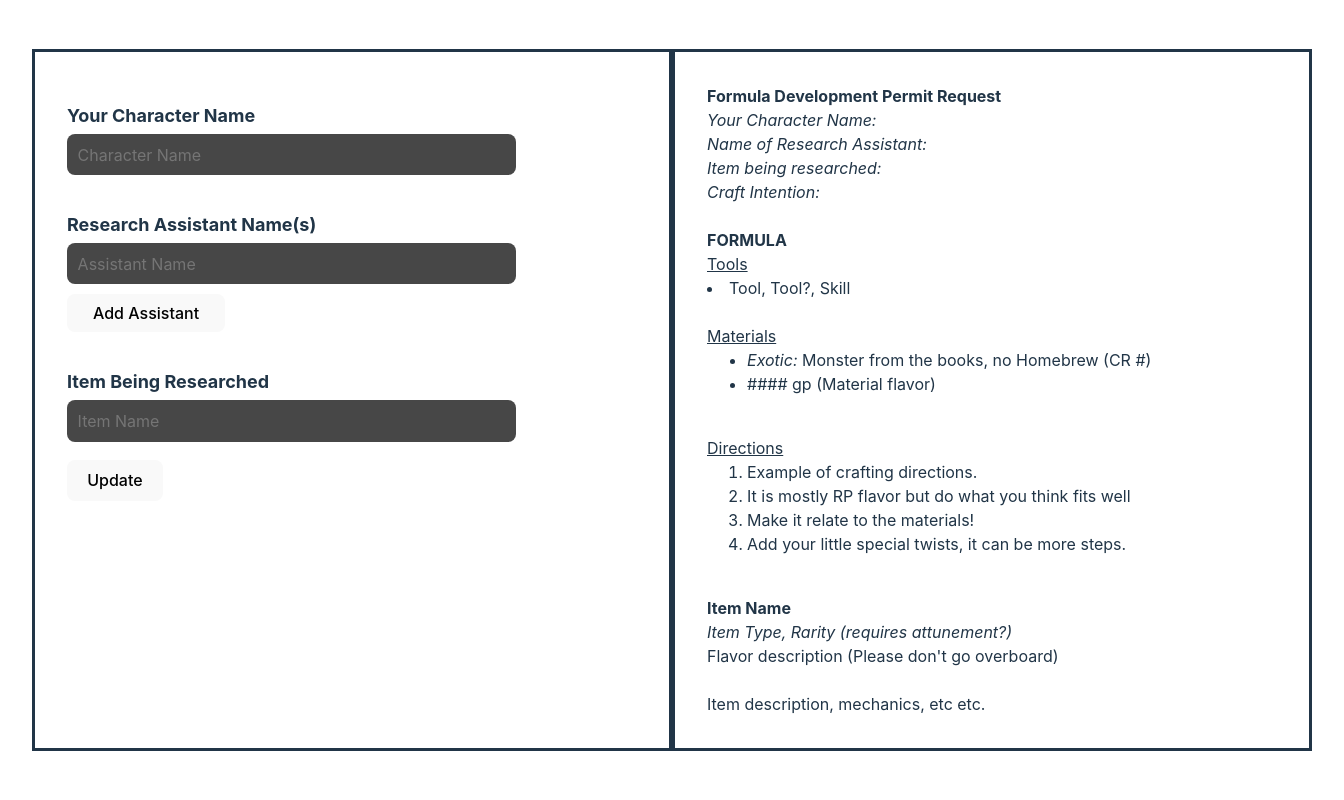
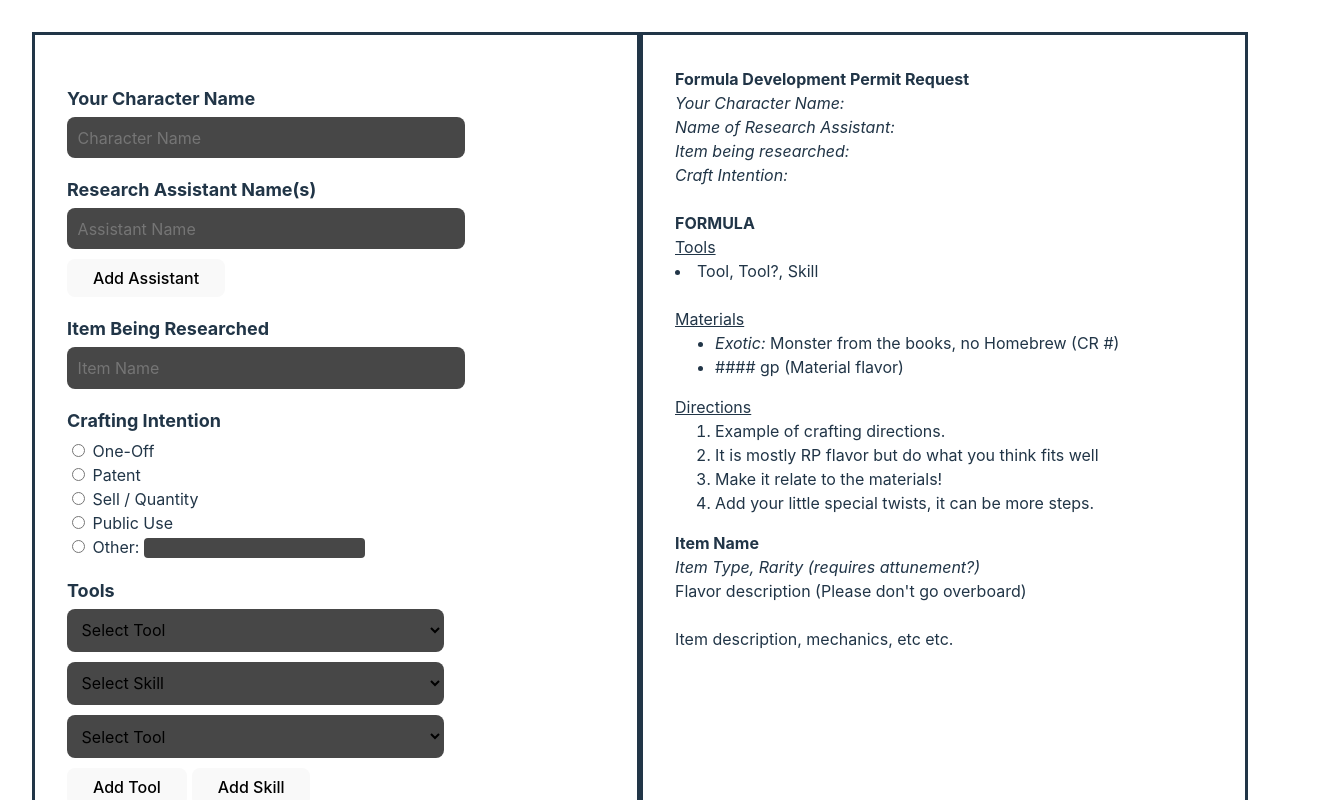
Before and after one commit to GlitchAmbush/rc-formula-generator, a React (Vite) app: page / in a window 1280 px wide. Shown: the top 800 px of the page, 1344 px wide, since content can reach past the window. Built offline with nearby package versions, Linux system fonts and the light colour scheme.

Commit message:
Crafting + Tools. WIP: Tools/Skills

```diff
--- a/src/App.css
+++ b/src/App.css
@@ -2,6 +2,28 @@
   max-width: 1280px;
   margin: 0 auto;
   padding: 2rem;
+}
+
+.text-input {
+  border-radius: 8px;
+  border: 1px solid transparent;
+  padding: 0.6em;
+  font-size: 1em;
+  font-family: inherit;
+  background-color: #474747;
+  width: 70%
+}
+
+.text-input.modular-input {
+  margin-bottom: 10px;
+}
+
+.small-input {
+  border-radius: 4px;
+  border: 1px solid transparent;
+  font-family: inherit;
+  background-color: #474747;
+  margin-left: 5px;
 }
 
 p {
@@ -11,7 +33,7 @@ p {
 }
 
 .App {
-  min-width: 1280px;
+  min-width: 980px;
 }
 
 .row {
@@ -23,14 +45,6 @@ p {
   text-align: left;
   padding: 2em;
   border: solid;
-}
-
-.form-container {
-  padding-bottom: 18px;
-}
-
-.assistant-input {
-  margin-bottom: 10px;
 }
 
 .add-input {
--- a/src/App.jsx
+++ b/src/App.jsx
@@ -1,18 +1,24 @@
 import { useState } from 'react'
 import './App.css'
+import { toolOptions, skillOptions } from './resources/options'
 
 function App() {
+  // Sets/States
   const [name, setName] = useState()
   const [assistant, setAssistant] = useState([{ assistant: '' }])
   const [displayAssistant, setDisplayAssistant] = useState()
   const [itemName, setItemName] = useState()
   const [intention, setIntention] = useState()
-  const [tools, setTools] = useState()
+  const [tools, setTools] = useState([{tool: ''}])
+
+  // Functions
+  const makeOption = (item) => {
+    return <option key={item} value={item}>{item}</option>
+  }
 
   const displayList = dictionary => {
     var list = ""
     var i = 0
-
     for (var key of dictionary) {
       i++
       if (i == dictionary.length) {
@@ -21,7 +27,6 @@ function App() {
         list = list.concat(`${Object.values(key)}, `)
       }
     }
-
     return list
   }
 
@@ -31,13 +36,23 @@ function App() {
     setAssistant(data)
   }
 
+  const checkRadio = () => {
+    var getSelected = document.querySelector('input[name="intention"]:checked')
+    if (getSelected != null) {
+      if (getSelected.value == "") {
+        return document.getElementById('other-intention').value
+      }
+
+      return getSelected.value
+    }
+  }
 
   const submit = (e) => {
     e.preventDefault()
     setName((name) => document.getElementById("name").value)
     setDisplayAssistant((displayAssistant) => displayList(assistant))
     setItemName((itemName) => document.getElementById("item").value)
-
+    setIntention((intention) => checkRadio())
   }
 
   const addAssistantFields = () => {
@@ -48,32 +63,31 @@ function App() {
 
   const removeFields = (index) => {
     let data = [...assistant]
-
     if (index != 0) {
       data.splice(index, 1)
       setAssistant(data)
     }
   }
 
+
+  // Main App
   return (
     <div className="App">
       <div className="row">
-
         <div className='col'>
-          <div className='form-container'>
+          <div>
             <p className='header'>Your Character Name</p>
-            <input placeholder='Character Name' id="name"></input>
+            <input className='text-input' placeholder='Character Name' id="name" autoComplete='off' />
           </div>
 
-          <div className='form-container'>
+          <div>
             <p>Research Assistant Name(s)</p>
-
             {assistant.map((input, index) => {
               if (index == 0) {
                 return (
                   <div key={index}>
                   <input
-                    className="assistant-input"
+                    className="text-input modular-input"
                     name="assistant"
                     placeholder='Assistant Name'
                     value={input.assistant}
@@ -86,7 +100,7 @@ function App() {
               return (
                 <div key={index}>
                   <input
-                    className="assistant-input"
+                    className="text-input modular-input"
                     name="assistant"
                     placeholder='Assistant Name'
                     value={input.assistant}
@@ -99,11 +113,45 @@ function App() {
             <button className="add-input" onClick={addAssistantFields}>Add Assistant</button>
           </div>
 
-          <div className='form-container'>
+          <div>
             <p>Item Being Researched</p>
-            <input placeholder='Item Name' id="item"></input>
+            <input className='text-input' placeholder='Item Name' id="item" />
           </div>
 
+          <div>
+            <p>Crafting Intention</p>
+            <input type="radio" name="intention" id="one-off" value="One-Off" /> One-Off <br/>
+            <input type="radio" name="intention" id="patent" value="Patent" /> Patent <br/>
+            <input type="radio" name="intention" id="sell" value="Sell / Quantity" /> Sell / Quantity <br/>
+            <input type="radio" name="intention" id="public" value="Public Use" /> Public Use <br/>
+            <input type="radio" name="intention" id="other" value="" /> Other:<input className='small-input' id='other-intention' /><br />
+          </div>
+
+          <div>
+            <p>Tools</p>
+            <select className="text-input modular-input" id="tools">{toolOptions.map(makeOption)}</select><br />
+            <select className="text-input modular-input" id="tools">{skillOptions.map(makeOption)}</select><br />
+
+            {tools.map((input, index) => {
+              if (index == 0) {
+                return (
+                  <div key={index}>
+                    <select className="text-input modular-input" id="tools" value={input.tools}>{toolOptions.map(makeOption)}</select>
+                  </div>
+                )
+              }
+
+              return (
+                <div key={index}>
+                  <select className="text-input modular-input" id="tools" value={input.tools}>{toolOptions.map(makeOption)}</select>
+                  <button className='remove'>Remove</button>
+                </div>
+              )
+            })}
+
+            <button className="add-input">Add Tool</button>
+            <button className="add-input" style={{marginLeft: "5px"}}>Add Skill</button>
+          </div>
           <button onClick={submit}>Update</button>
         </div>
 
@@ -115,7 +163,7 @@ function App() {
           <i>Your Character Name:</i> {name} <br />
           <i>Name of Research Assistant:</i> {displayAssistant}<br />
           <i>Item being researched:</i> {itemName}<br />
-          <i>Craft Intention:</i> <br />
+          <i>Craft Intention:</i> {intention}<br />
           <br />
           <b>FORMULA</b> <br />
           <u>Tools</u> <br />
@@ -127,8 +175,6 @@ function App() {
             <li>#### gp (Material flavor)</li>
           </ul>
 
-          <br />
-
           <u>Directions</u><br />
           <ol>
             <li>Example of crafting directions.</li>
@@ -136,8 +182,6 @@ function App() {
             <li>Make it relate to the materials!</li>
             <li>Add your little special twists, it can be more steps.</li>
           </ol>
-
-          <br />
 
           <b>Item Name</b><br />
           <i>Item Type, Rarity (requires attunement?)</i><br />
--- a/src/index.css
+++ b/src/index.css
@@ -25,10 +25,7 @@ a:hover {
 
 body {
   margin: 0;
-  display: flex;
   place-items: center;
-  min-width: 320px;
-  min-height: 100vh;
 }
 
 h1 {
@@ -55,16 +52,6 @@ button:focus-visible {
   outline: 4px auto -webkit-focus-ring-color;
 }
 
-input {
-    border-radius: 8px;
-    border: 1px solid transparent;
-    padding: 0.6em;
-    font-size: 1em;
-    font-family: inherit;
-    background-color: #474747;
-    width: 75%
-}
-
 @media (prefers-color-scheme: light) {
   :root {
     color: #213547;
--- /dev/null
+++ b/src/resources/options.jsx
@@ -0,0 +1,28 @@
+export const toolOptions = [
+    "Select Tool",
+    "Alchemist's supplies",
+    "Brewer's supplies",
+    "Calligrapher's supplies",
+    "Carpenter's tools",
+    "Cartographer's tools",
+    "Cobbler's tools",
+    "Cook's utensils",
+    "Glassblower's tools",
+    "Jeweler's tools",
+    "Leatherworker's tools",
+    "Mason's tools",
+    "Painter's supplies",
+    "Potter's tools",
+    "Smith's tools",
+    "Tinker's tools",
+    "Weaver's tools",
+    "Woodcarver's tools",
+]
+
+export const skillOptions = [
+    "Select Skill",
+    "Arcana",
+    "Medicine",
+    "Nature",
+    "Religion"
+]
```
